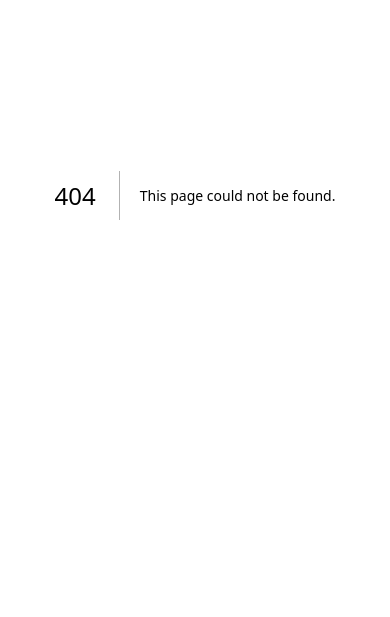
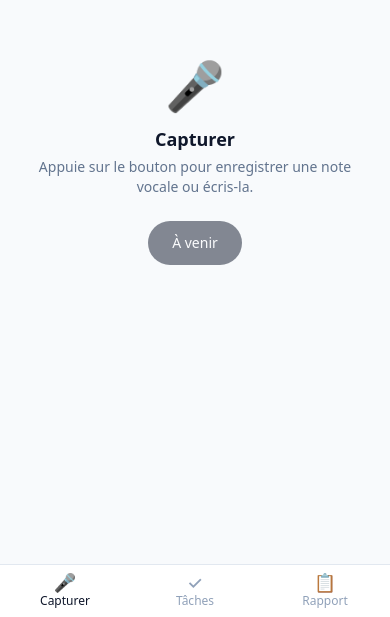
Before and after one commit to Allan77bot/scribe-app, a Next.js app: page /dashboard/capture in a window 390 px wide. Before the commit this address had no page. Shown: the part 227-844 px from the top of the page. Built offline with nearby package versions, Linux system fonts and the light colour scheme.

Commit message:
feat(p0): coquille UI mobile-first avec navigation 3 onglets (Capturer/Tâches/Rapport) + BottomNav + layout dédié

```diff
--- /dev/null
+++ b/src/app/dashboard/capture/page.tsx
@@ -0,0 +1,21 @@
+export default function CapturePage() {
+  return (
+    <main className="mx-auto flex w-full max-w-md flex-1 flex-col items-center justify-center px-5">
+      <div className="text-center">
+        <p className="text-5xl">🎤</p>
+        <h1 className="mt-4 text-lg font-semibold text-slate-900">
+          Capturer
+        </h1>
+        <p className="mt-1 text-sm text-slate-500">
+          Appuie sur le bouton pour enregistrer une note vocale ou écris-la.
+        </p>
+        <button
+          disabled
+          className="mt-6 rounded-full bg-slate-900 px-6 py-3 text-sm font-medium text-white opacity-50"
+        >
+          À venir
+        </button>
+      </div>
+    </main>
+  );
+}
--- /dev/null
+++ b/src/app/dashboard/layout.tsx
@@ -0,0 +1,14 @@
+import BottomNav from "@/components/BottomNav";
+
+export default function DashboardLayout({
+  children,
+}: {
+  children: React.ReactNode;
+}) {
+  return (
+    <>
+      <div className="flex flex-1 flex-col pb-16">{children}</div>
+      <BottomNav />
+    </>
+  );
+}
--- /dev/null
+++ b/src/app/dashboard/report/page.tsx
@@ -0,0 +1,19 @@
+export default function ReportPage() {
+  return (
+    <main className="mx-auto flex w-full max-w-md flex-1 flex-col items-center justify-center px-5">
+      <div className="text-center">
+        <p className="text-5xl">📋</p>
+        <h1 className="mt-4 text-lg font-semibold text-slate-900">Rapport</h1>
+        <p className="mt-1 text-sm text-slate-500">
+          Le rapport de fin de journée avec la synthèse de ton équipe.
+        </p>
+        <button
+          disabled
+          className="mt-6 rounded-full bg-slate-900 px-6 py-3 text-sm font-medium text-white opacity-50"
+        >
+          À venir
+        </button>
+      </div>
+    </main>
+  );
+}
--- /dev/null
+++ b/src/app/dashboard/tasks/page.tsx
@@ -0,0 +1,19 @@
+export default function TasksPage() {
+  return (
+    <main className="mx-auto flex w-full max-w-md flex-1 flex-col items-center justify-center px-5">
+      <div className="text-center">
+        <p className="text-5xl">✓</p>
+        <h1 className="mt-4 text-lg font-semibold text-slate-900">Tâches</h1>
+        <p className="mt-1 text-sm text-slate-500">
+          Les tâches extraites de tes notes apparaîtront ici après validation.
+        </p>
+        <button
+          disabled
+          className="mt-6 rounded-full bg-slate-900 px-6 py-3 text-sm font-medium text-white opacity-50"
+        >
+          À venir
+        </button>
+      </div>
+    </main>
+  );
+}
--- /dev/null
+++ b/src/components/BottomNav.tsx
@@ -0,0 +1,39 @@
+"use client";
+
+import Link from "next/link";
+import { usePathname } from "next/navigation";
+
+const links = [
+  { href: "/dashboard/capture", label: "Capturer", icon: "🎤" },
+  { href: "/dashboard/tasks", label: "Tâches", icon: "✓" },
+  { href: "/dashboard/report", label: "Rapport", icon: "📋" },
+];
+
+export default function BottomNav() {
+  const pathname = usePathname();
+
+  return (
+    <nav className="fixed bottom-0 left-0 right-0 z-50 border-t border-slate-200 bg-white">
+      <ul className="mx-auto flex max-w-md items-center justify-around">
+        {links.map((link) => {
+          const active = pathname.startsWith(link.href);
+          return (
+            <li key={link.href} className="flex-1">
+              <Link
+                href={link.href}
+                className={`flex flex-col items-center gap-0.5 py-2 text-xs font-medium transition-colors ${
+                  active
+                    ? "text-slate-900"
+                    : "text-slate-400 hover:text-slate-600"
+                }`}
+              >
+                <span className="text-lg leading-none">{link.icon}</span>
+                <span>{link.label}</span>
+              </Link>
+            </li>
+          );
+        })}
+      </ul>
+    </nav>
+  );
+}
```
